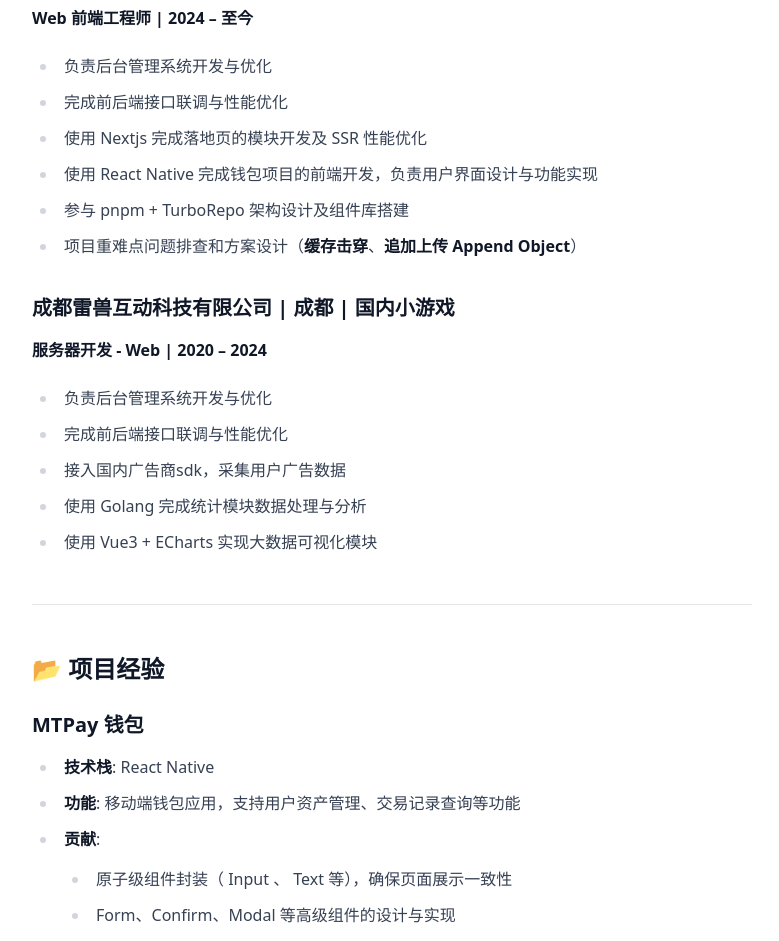
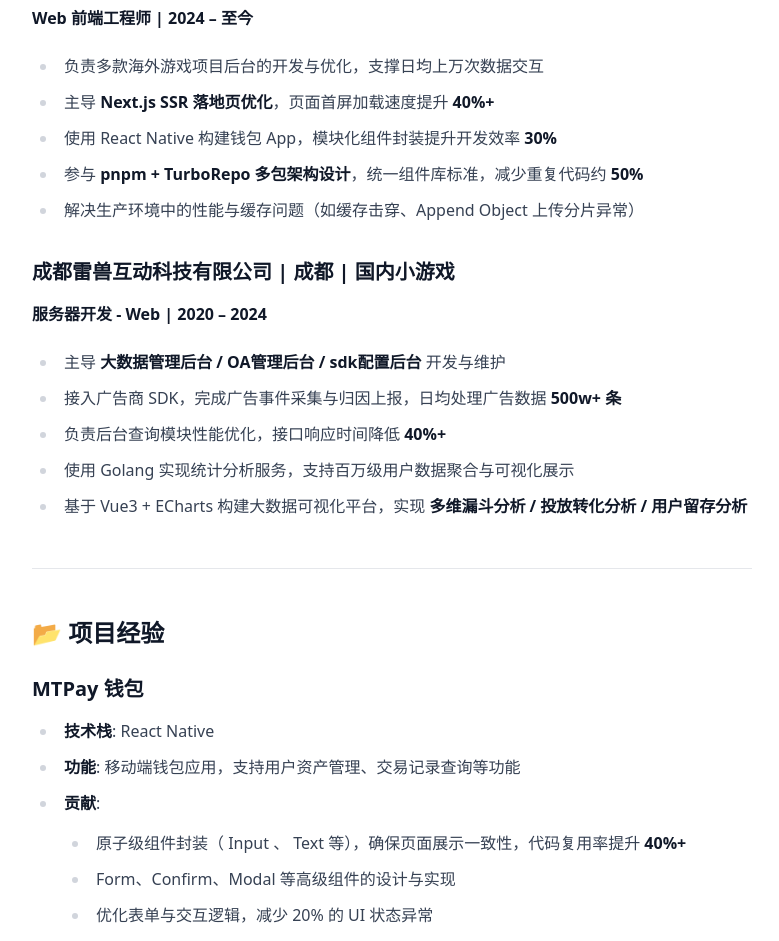
Before and after one commit to Panda2Chan/panchan.github.io, a Next.js app: page /resume in a window 1280 px wide. Shown: the part 1520-2461 px from the top of the page, without its empty margins (248-1027 px from the left). Built offline with nearby package versions, Linux system fonts and the light colour scheme.

Commit message:
feat:更新简历

```diff
--- a/src/app/layout.tsx
+++ b/src/app/layout.tsx
@@ -16,7 +16,7 @@ export const metadata: Metadata = {
   title: "PanChan - Resume",
   description: "Resume of PanChan",
   icons: {
-    icon: "/user.png",
+    icon: process.env.NEXT_PUBLIC_REPO ? `/${process.env.NEXT_PUBLIC_REPO}/user.png` : "/user.png",
   },
 };
 
--- a/src/app/resume/page.tsx
+++ b/src/app/resume/page.tsx
@@ -45,21 +45,21 @@ const markdown = `
 ### 成都星迈吉科技有限公司 | 成都 | 海外游戏
 **Web 前端工程师 | 2024 – 至今**
 
-- 负责后台管理系统开发与优化
-- 完成前后端接口联调与性能优化
-- 使用 Nextjs 完成落地页的模块开发及 SSR 性能优化
-- 使用 React Native 完成钱包项目的前端开发，负责用户界面设计与功能实现
-- 参与 pnpm + TurboRepo 架构设计及组件库搭建
-- 项目重难点问题排查和方案设计（**缓存击穿**、**追加上传 Append Object**）
+
+- 负责多款海外游戏项目后台的开发与优化，支撑日均上万次数据交互
+- 主导 **Next.js SSR 落地页优化**，页面首屏加载速度提升 **40%+**
+- 使用 React Native 构建钱包 App，模块化组件封装提升开发效率 **30%**
+- 参与 **pnpm + TurboRepo 多包架构设计**，统一组件库标准，减少重复代码约 **50%**
+- 解决生产环境中的性能与缓存问题（如缓存击穿、Append Object 上传分片异常）
 
 ### 成都雷兽互动科技有限公司 | 成都 | 国内小游戏
 **服务器开发 - Web | 2020 – 2024**
 
-- 负责后台管理系统开发与优化
-- 完成前后端接口联调与性能优化
-- 接入国内广告商sdk，采集用户广告数据
-- 使用 Golang 完成统计模块数据处理与分析
-- 使用 Vue3 + ECharts 实现大数据可视化模块
+- 主导 **大数据管理后台 / OA管理后台 / sdk配置后台** 开发与维护
+- 接入广告商 SDK，完成广告事件采集与归因上报，日均处理广告数据 **500w+ 条**
+- 负责后台查询模块性能优化，接口响应时间降低 **40%+**
+- 使用 Golang 实现统计分析服务，支持百万级用户数据聚合与可视化展示
+- 基于 Vue3 + ECharts 构建大数据可视化平台，实现 **多维漏斗分析 / 投放转化分析 / 用户留存分析**
 
 ---
 
@@ -69,8 +69,9 @@ const markdown = `
 - **技术栈**: React Native
 - **功能**: 移动端钱包应用，支持用户资产管理、交易记录查询等功能
 - **贡献**:
-  - 原子级组件封装（ Input 、 Text 等），确保页面展示一致性
+  - 原子级组件封装（ Input 、 Text 等），确保页面展示一致性，代码复用率提升 **40%+**
   - Form、Confirm、Modal 等高级组件的设计与实现
+  - 优化表单与交互逻辑，减少 20% 的 UI 状态异常
   - 业务页面的开发，包括用户登录注册、资产管理、订单交易、记录查询等核心功能
 
 ### 推广页
@@ -95,12 +96,18 @@ const markdown = `
 - **功能**: 提供游戏数据可视化分析，包括广告数据、用户分布、用户反馈等
 - **贡献**:
   - 系统技术、功能方面的整体迭代
+  - 可配置化查询逻辑，前端开发成本降低 **40%**，可视化维度扩展 3 倍
   - 服务器查询速度优化和**广告投放买量**、ASO 市场分析、漏斗分析、用户分析 等核心功能优化
   - 主要模块以及其相对应的模板、条件、事件、事件类型等配置进行抽象封装，允许用户自定义查询，提升产品灵活性，确保页面数据展示一致性，显著提升工程质量
 
 ### SRE运维中台
 - **技术栈**: Vue3 + Element Plus
 - **功能**: 运维中台，提供项目构建部署、监控、告警、日志分析等功能
+- **贡献**:
+  - 集成 Jenkins CI/CD 流程，部署效率提升 **60%+**
+  - 完善告警系统，及时发现并解决系统异常，确保系统稳定性
+  - 优化日志分析系统，提供更详细的系统运行信息，方便问题排查和系统维护
+
 
 ### 撮合交易后台
 - **技术栈**: React + Ant Design
```
